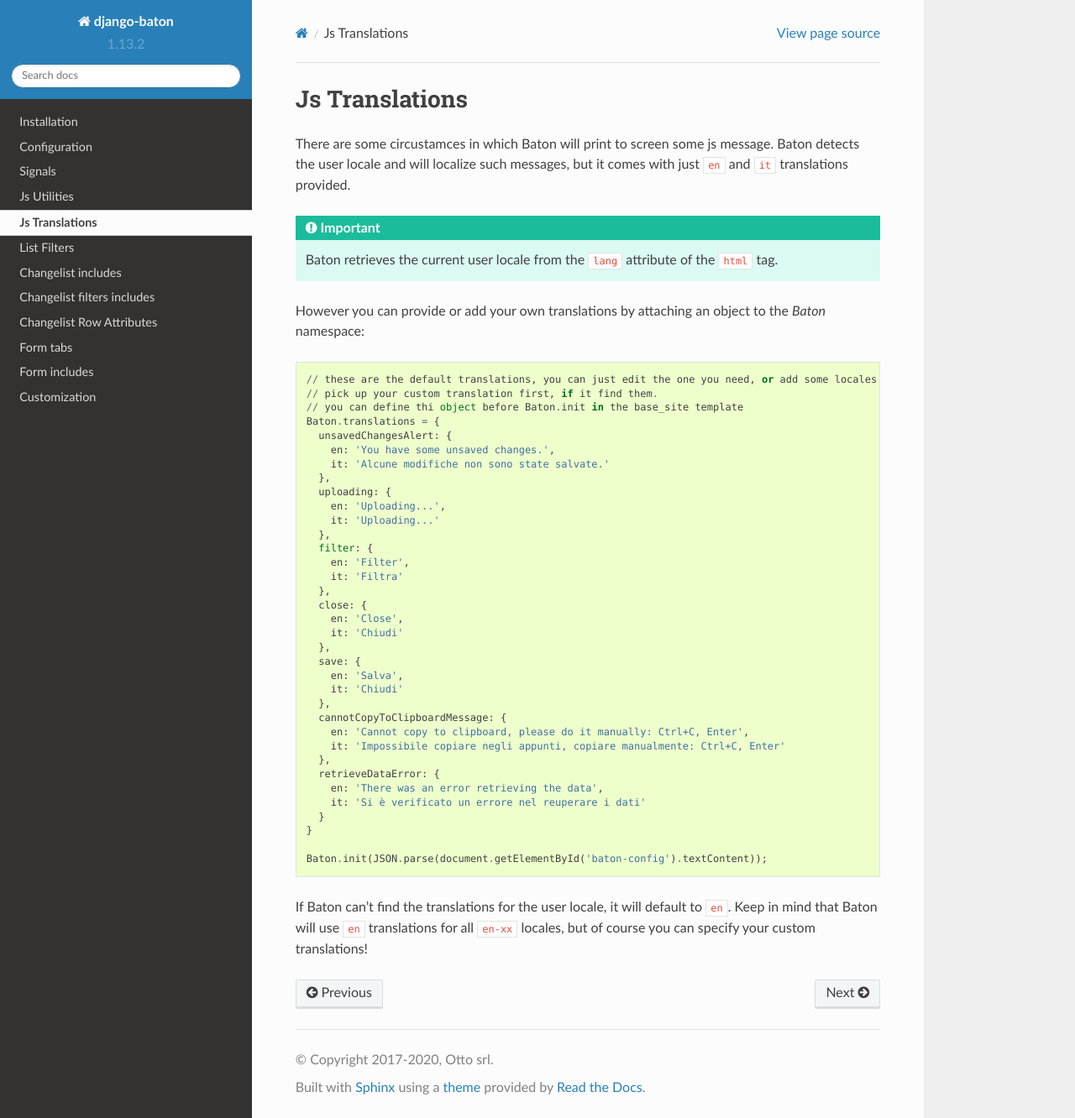
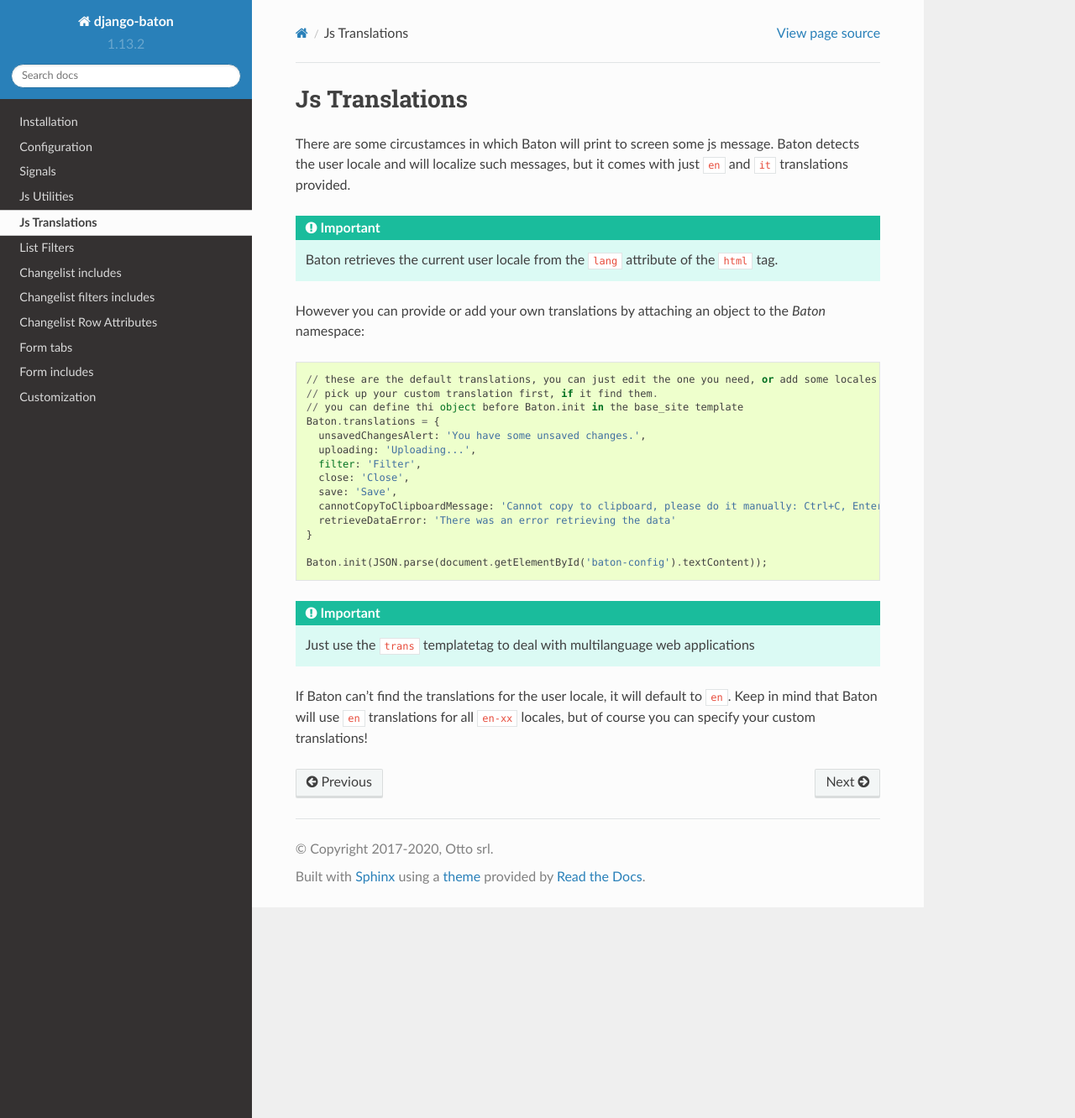
Before and after one commit to otto-torino/django-baton, a Sphinx documentation site: the page built from docs/js_translations.rst, in a window 1280 px wide and 1332 px high. Shown: the whole window at 84% size. Built offline with Sphinx 7.4.7 and the Read the Docs theme 2.0.0, drawn with Linux system fonts in a browser that asks for light colours; pages that are not in the unit, such as notebooks, are missing from menus.

Commit message:
changes js translations logic

```diff
--- a/docs/js_translations.rst
+++ b/docs/js_translations.rst
@@ -11,36 +11,17 @@
     // pick up your custom translation first, if it find them.
     // you can define thi object before Baton.init in the base_site template
     Baton.translations = {
-      unsavedChangesAlert: {
-        en: 'You have some unsaved changes.',
-        it: 'Alcune modifiche non sono state salvate.'
-      },
-      uploading: {
-        en: 'Uploading...',
-        it: 'Uploading...'
-      },
-      filter: {
-        en: 'Filter',
-        it: 'Filtra'
-      },
-      close: {
-        en: 'Close',
-        it: 'Chiudi'
-      },
-      save: {
-        en: 'Salva',
-        it: 'Chiudi'
-      },
-      cannotCopyToClipboardMessage: {
-        en: 'Cannot copy to clipboard, please do it manually: Ctrl+C, Enter',
-        it: 'Impossibile copiare negli appunti, copiare manualmente: Ctrl+C, Enter'
-      },
-      retrieveDataError: {
-        en: 'There was an error retrieving the data',
-        it: 'Si è verificato un errore nel reuperare i dati'
-      }
+      unsavedChangesAlert: 'You have some unsaved changes.',
+      uploading: 'Uploading...',
+      filter: 'Filter',
+      close: 'Close',
+      save: 'Save',
+      cannotCopyToClipboardMessage: 'Cannot copy to clipboard, please do it manually: Ctrl+C, Enter',
+      retrieveDataError: 'There was an error retrieving the data'
     }
 
     Baton.init(JSON.parse(document.getElementById('baton-config').textContent));
 
+.. important:: Just use the ``trans`` templatetag to deal with multilanguage web applications
+
 If Baton can't find the translations for the user locale, it will default to ``en``. Keep in mind that Baton will use ``en`` translations for all ``en-xx`` locales, but of course you can specify your custom translations!
```
Also changed, not shown: README.md (+8 -29 lines), baton/static/baton/app/src/core/i18n.js (+4 -4 lines), 3 other files.
